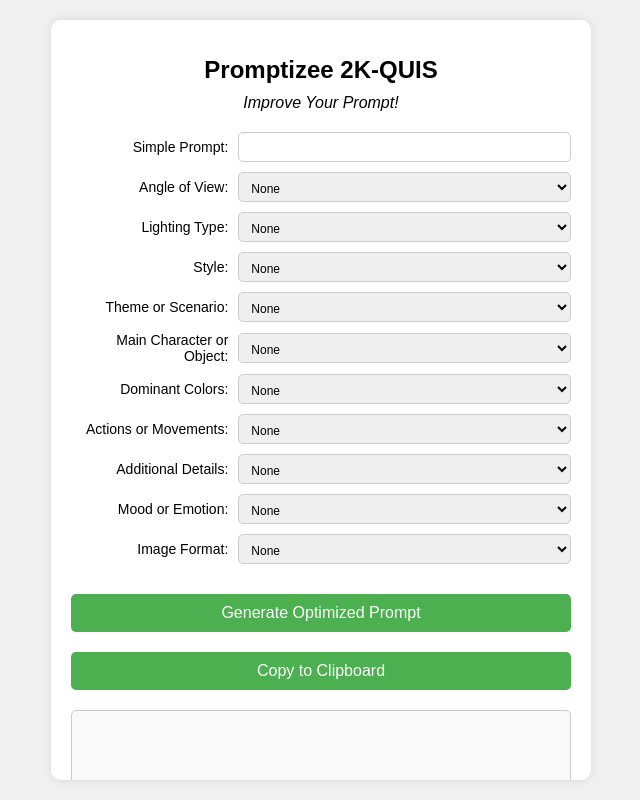
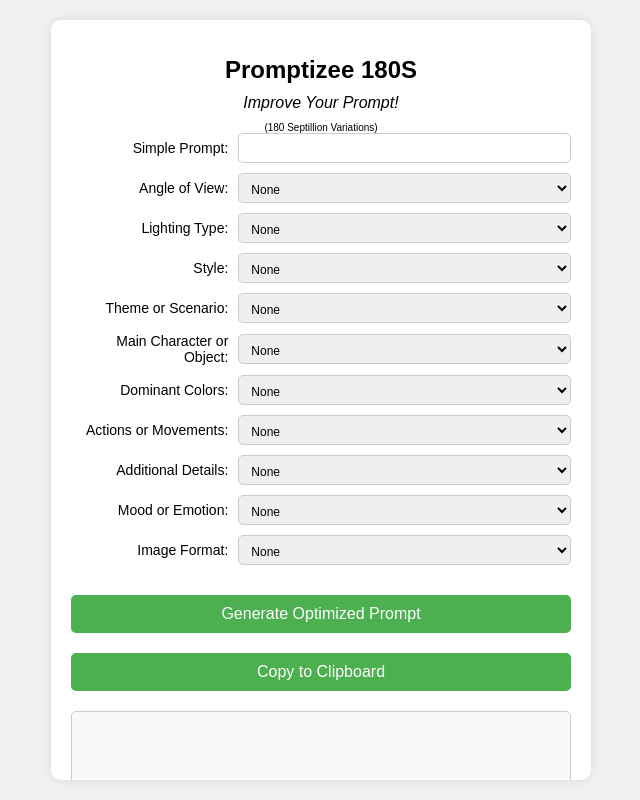
Before and after one commit to tioilmo/promptizee, a plain HTML site: page index.html in a window 1280 px wide. Shown: the whole page, without its empty margins (319-959 px from the left). Drawn offline with Linux system fonts and the light colour scheme.

Commit message:
Update index.html

```diff
--- a/index.html
+++ b/index.html
@@ -3,7 +3,7 @@
 <head>
     <meta charset="UTF-8">
     <meta name="viewport" content="width=device-width, initial-scale=1.0">
-    <title>Promptizee 2</title>
+    <title>Promptizee 180S</title>
     <style>
         body {
             font-family: Arial, sans-serif;
@@ -32,6 +32,10 @@
             font-size: 16px;
             font-style: italic;
             margin-bottom: 20px;
+        }
+        .variation {
+            font-size: 10px;
+            margin-top: -10px;
         }
         .form-group {
             display: flex;
@@ -92,8 +96,9 @@
 </head>
 <body>
     <div class="container">
-        <h1>Promptizee 2K-QUIS</h1>
+        <h1>Promptizee 180S</h1>
         <div class="subtitle">Improve Your Prompt!</div>
+        <div class="variation">(180 Septillion Variations)</div>
         <form id="promptForm">
             <div class="form-group">
                 <label for="simplePrompt">Simple Prompt:</label>
```
